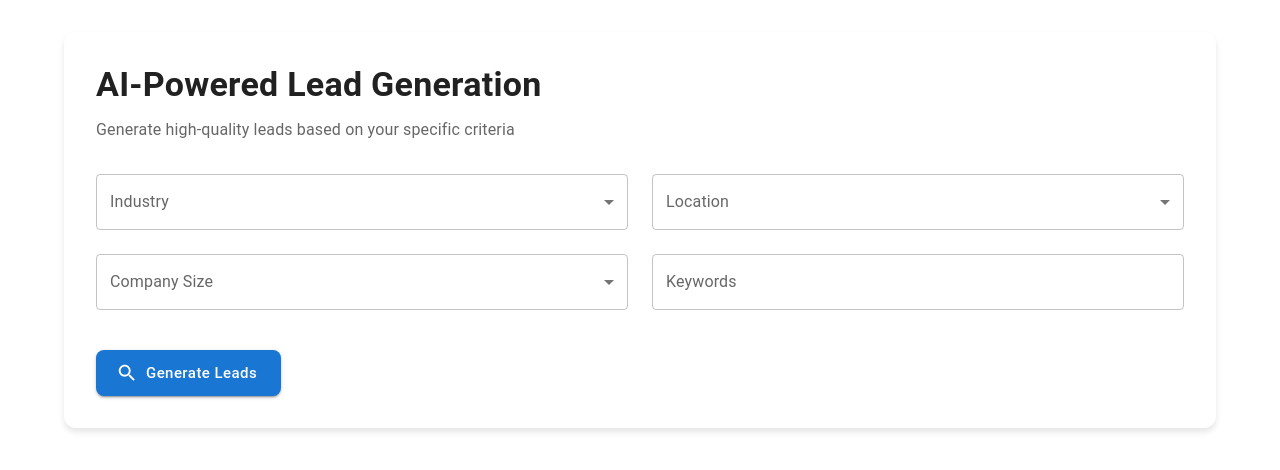
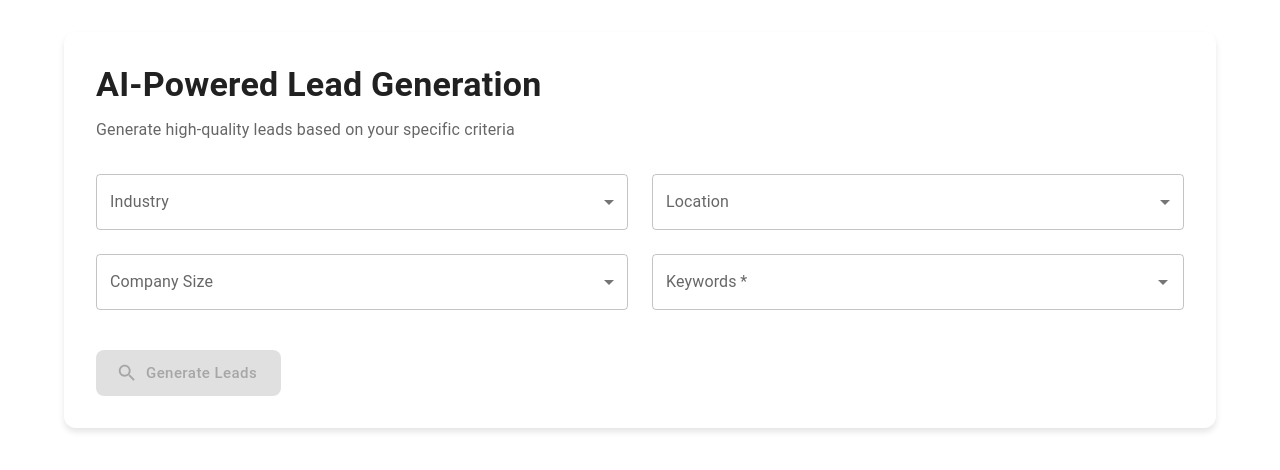
Before and after one commit to neha222222/LeadGen-AI, a React (Create React App) app in the folder frontend/: page / in a window 1280 px wide. Shown: the top 470 px of the page. Built offline with nearby package versions, Linux system fonts and the light colour scheme; the HTML template or start-up script is replaced by a standard one.

Commit message:
feat: Enforce strict selection from predefined values in form

```diff
--- a/frontend/src/App.js
+++ b/frontend/src/App.js
@@ -35,34 +35,34 @@ const INDUSTRIES = [
 ];
 
 const LOCATIONS = [
-  'United States',
-  'Europe',
-  'Asia',
-  'Australia',
-  'Canada',
-  'United Kingdom',
-  'Germany',
-  'France',
-  'Japan',
-  'India'
+  'New York',
+  'San Francisco',
+  'London',
+  'Tokyo',
+  'Berlin',
+  'Singapore',
+  'Toronto',
+  'Sydney',
+  'Paris',
+  'Dubai'
 ];
 
 const KEYWORDS = [
-  'AI',
-  'Machine Learning',
-  'Cloud Computing',
-  'Digital Transformation',
-  'Cybersecurity',
-  'Blockchain',
-  'IoT',
-  'Big Data',
-  'SaaS',
-  'Mobile Apps',
-  'E-commerce',
-  'Fintech',
-  'Healthtech',
-  'Edtech',
-  'Clean Energy'
+  'Atlassian',
+  'Jira',
+  'Confluence',
+  'Bitbucket',
+  'Trello',
+  'Agile',
+  'DevOps',
+  'Cloud',
+  'Enterprise',
+  'Collaboration',
+  'Project Management',
+  'Software Development',
+  'Team Collaboration',
+  'Work Management',
+  'IT Service Management'
 ];
 
 // Create theme first
@@ -107,7 +107,7 @@ function App() {
     industry: '',
     location: '',
     company_size: '',
-    keywords: ''
+    keywords: []
   });
   const [loading, setLoading] = useState(false);
   const [error, setError] = useState('');
@@ -135,7 +135,10 @@ function App() {
     setLeads([]);
 
     try {
-      const response = await axios.post('/api/generate-leads', formData);
+      const response = await axios.post('/api/generate-leads', {
+        ...formData,
+        keywords: formData.keywords.join(', ')
+      });
       setLeads(response.data.leads);
     } catch (err) {
       setError(err.response?.data?.detail || 'An error occurred while generating leads');
@@ -165,6 +168,7 @@ function App() {
                     value={formData.industry}
                     onChange={handleChange}
                     label="Industry"
+                    required
                   >
                     {INDUSTRIES.map((industry) => (
                       <MenuItem key={industry} value={industry}>
@@ -182,6 +186,7 @@ function App() {
                     value={formData.location}
                     onChange={handleChange}
                     label="Location"
+                    required
                   >
                     {LOCATIONS.map((location) => (
                       <MenuItem key={location} value={location}>
@@ -199,6 +204,7 @@ function App() {
                     value={formData.company_size}
                     onChange={handleChange}
                     label="Company Size"
+                    required
                   >
                     <MenuItem value="1-10">1-10 employees</MenuItem>
                     <MenuItem value="11-50">11-50 employees</MenuItem>
@@ -210,6 +216,7 @@ function App() {
               </Grid>
               <Grid item xs={12} sm={6}>
                 <Autocomplete
+                  multiple
                   options={KEYWORDS}
                   value={formData.keywords}
                   onChange={handleKeywordsChange}
@@ -217,11 +224,13 @@ function App() {
                     <TextField
                       {...params}
                       label="Keywords"
-                      placeholder="Select or type keywords"
+                      placeholder="Select keywords"
+                      required
                     />
                   )}
-                  freeSolo
-                  multiple
+                  disablePortal
+                  disableClearable
+                  disableCloseOnSelect
                 />
               </Grid>
               <Grid item xs={12}>
@@ -231,7 +240,7 @@ function App() {
                   color="primary"
                   size="large"
                   startIcon={<SearchIcon />}
-                  disabled={loading}
+                  disabled={loading || !formData.industry || !formData.location || !formData.company_size || formData.keywords.length === 0}
                   sx={{ mt: 2 }}
                 >
                   {loading ? <CircularProgress size={24} /> : 'Generate Leads'}
```
